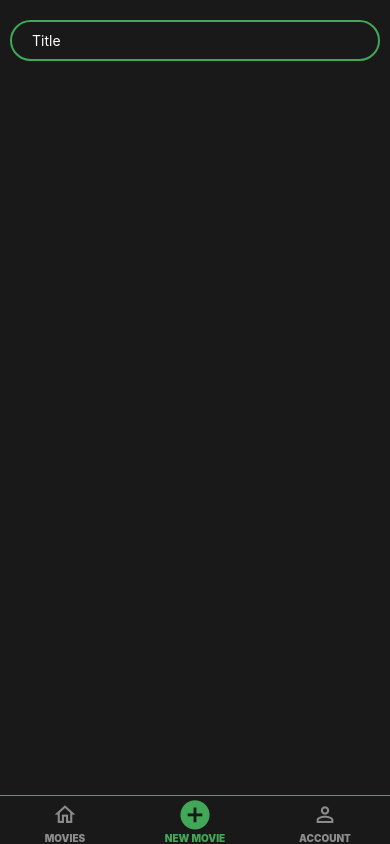
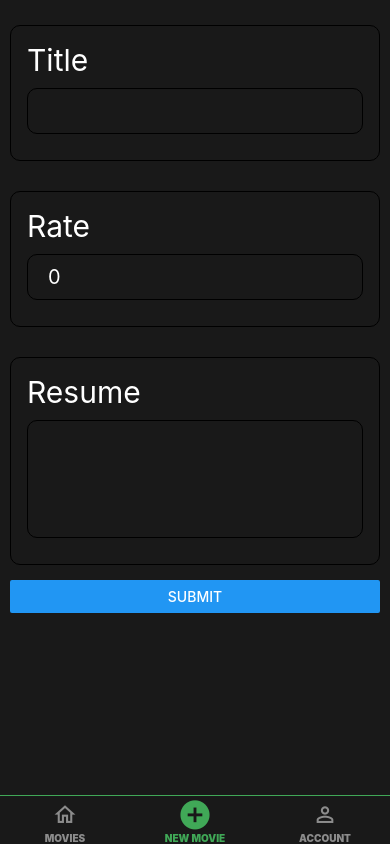
Before and after one commit to yousoumar/movie-ratings, a React Native app: screen /NewMovie in a window 390 px wide. Built offline with nearby package versions, Linux system fonts and the light colour scheme.

Commit message:
📦 NEW: implement adding new movie

```diff
--- /dev/null
+++ b/src/components/FormField.tsx
@@ -0,0 +1,55 @@
+import React from "react";
+import { useFormikContext } from "formik";
+import { StyleSheet, TextInput, TextInputProps, View } from "react-native";
+import AppText from "./AppText";
+import { colors, sizes } from "../config/variables";
+
+interface Props extends TextInputProps {
+  name: string;
+  label: string;
+}
+const FormField: React.FC<Props> = ({ name, label, ...otherProps }) => {
+  const { setFieldTouched, setFieldValue, errors, touched, values } =
+    useFormikContext<any>();
+
+  return (
+    <View style={styles.container}>
+      <AppText style={styles.label}>{label}</AppText>
+      <TextInput
+        style={styles.input}
+        onBlur={() => setFieldTouched(name)}
+        onChangeText={(text) => setFieldValue(name, text)}
+        value={values[name]}
+        {...otherProps}
+      />
+      {touched[name] && (
+        <AppText style={{ color: colors.error }}>{errors[name]}</AppText>
+      )}
+    </View>
+  );
+};
+
+const styles = StyleSheet.create({
+  container: {
+    marginVertical: 15,
+    borderWidth: 1,
+    borderColor: colors.black,
+    padding: 16,
+    borderRadius: 10,
+  },
+  label: {
+    fontSize: sizes.secondary,
+  },
+  input: {
+    marginVertical: 10,
+    borderColor: colors.black,
+    borderWidth: 1,
+    paddingVertical: 10,
+    paddingHorizontal: 20,
+    borderRadius: 10,
+    color: colors.white,
+    fontSize: sizes.normal,
+  },
+});
+
+export default FormField;
--- a/src/config/variables.ts
+++ b/src/config/variables.ts
@@ -3,6 +3,7 @@ export const colors = {
   white: "white",
   black: "black",
   background: "#191919",
+  error: "crimson",
 };
 
 export const sizes = {
--- /dev/null
+++ b/src/contexts/MoviesContext.tsx
@@ -0,0 +1,26 @@
+import React, { createContext, FC, useContext, useState } from "react";
+import { View, StyleSheet } from "react-native";
+import { MovieInterface } from "../data/data";
+import { useFetchAllMovies } from "../hooks/api";
+
+interface ContextInterface {
+  data: MovieInterface[];
+  setData: React.Dispatch<React.SetStateAction<MovieInterface[]>>;
+}
+const DataContext = createContext<ContextInterface>({} as any);
+export const useDataContext = () => {
+  return useContext(DataContext);
+};
+
+interface Props {}
+
+const MoviesContext: FC<Props> = ({ children }) => {
+  const [data, setData] = useState<MovieInterface[]>(useFetchAllMovies());
+  return (
+    <DataContext.Provider value={{ data, setData }}>
+      {children}
+    </DataContext.Provider>
+  );
+};
+
+export default MoviesContext;
--- a/src/hooks/api.ts
+++ b/src/hooks/api.ts
@@ -7,3 +7,12 @@ export const useFetchAllMovies = () => {
 export const useFetchMovieByID = (id: string) => {
   return data.find((d) => d.id === id) as MovieInterface;
 };
+
+export const useAddNewMovie = (
+  title: string,
+  rate: number,
+  resume: string,
+  id: string
+) => {
+  data.unshift({ title, rate, resume, id });
+};
--- a/src/navigators/MoviesStackNavigator.tsx
+++ b/src/navigators/MoviesStackNavigator.tsx
@@ -2,6 +2,7 @@ import { createNativeStackNavigator } from "@react-navigation/native-stack";
 import React, { FC } from "react";
 import { StyleSheet } from "react-native";
 import { sizes, weights } from "../config/variables";
+import MoviesContext from "../contexts/MoviesContext";
 import CreateMovieScreen from "../screens/CreateMovieScreen";
 import MovieDetailsScreen from "../screens/MovieDetailsScreen";
 import MoviesScreen from "../screens/MoviesScreen";
@@ -17,6 +18,7 @@ export type MoviesStackNavigatorProp = {
 const MoviesStackNavigator: FC<Props> = () => {
   const Stack = createNativeStackNavigator<MoviesStackNavigatorProp>();
   return (
+    <MoviesContext>
       <Stack.Navigator
         screenOptions={{
           headerBackTitleVisible: false,
@@ -46,6 +48,7 @@ const MoviesStackNavigator: FC<Props> = () => {
           component={CreateMovieScreen}
         />
       </Stack.Navigator>
+    </MoviesContext>
   );
 };
 
--- a/src/screens/CreateMovieScreen.tsx
+++ b/src/screens/CreateMovieScreen.tsx
@@ -1,9 +1,12 @@
+import { NativeStackScreenProps } from "@react-navigation/native-stack";
 import { Formik } from "formik";
 import React, { FC } from "react";
-import { StyleSheet, TextInput, View } from "react-native";
+import { Button, StyleSheet, View } from "react-native";
 import * as Yup from "yup";
-import AppText from "../components/AppText";
-import { colors } from "../config/variables";
+import FormField from "../components/FormField";
+import { colors, sizes } from "../config/variables";
+import { useAddNewMovie } from "../hooks/api";
+import { MoviesStackNavigatorProp } from "../navigators/MoviesStackNavigator";
 import Screen from "./Screen";
 
 const validationSchema = Yup.object().shape({
@@ -12,23 +15,38 @@ const validationSchema = Yup.object().shape({
   rate: Yup.number().required().min(0).label("Rate"),
 });
 
-interface CreateScreenPropos {}
+type Props = NativeStackScreenProps<MoviesStackNavigatorProp, "CreateMovie">;
 
-const CreateMovieScreen: FC<CreateScreenPropos> = (props) => {
+const CreateMovieScreen: FC<Props> = ({ navigation }) => {
   return (
     <Screen>
       <Formik
-        initialValues={{ title: "", resume: "", rate: "" }}
-        onSubmit={() => {}}
+        initialValues={{ title: "", resume: "", rate: 0 }}
+        onSubmit={(values, { resetForm }) => {
+          useAddNewMovie(
+            values.title,
+            values.rate,
+            values.resume,
+            Math.random().toString()
+          );
+          resetForm();
+          navigation.navigate("Movies");
+        }}
         validationSchema={validationSchema}
       >
-        <View style={styles.container}>
-          <TextInput
-            placeholder="Title"
-            style={styles.input}
-            placeholderTextColor={colors.white}
-          />
-        </View>
+        {({ handleSubmit }) => (
+          <View style={styles.container}>
+            <FormField name="title" label="Title"></FormField>
+            <FormField name="rate" label="Rate"></FormField>
+            <FormField
+              numberOfLines={4}
+              multiline={true}
+              name="resume"
+              label="Resume"
+            ></FormField>
+            <Button title="Submit" onPress={() => handleSubmit()} />
+          </View>
+        )}
       </Formik>
     </Screen>
   );
@@ -38,6 +56,9 @@ const styles = StyleSheet.create({
   container: {
     padding: 10,
   },
+  label: {
+    fontSize: sizes.secondary,
+  },
   input: {
     marginVertical: 10,
     borderColor: colors.primary,
@@ -46,6 +67,7 @@ const styles = StyleSheet.create({
     paddingHorizontal: 20,
     borderRadius: 30,
     color: colors.primary,
+    fontSize: sizes.normal,
   },
 });
 
--- a/src/screens/MoviesScreen.tsx
+++ b/src/screens/MoviesScreen.tsx
@@ -1,17 +1,17 @@
 import React, { FC } from "react";
 import { FlatList, StyleSheet, TextInput } from "react-native";
 import MovieCard from "../components/MovieCard";
-import { useFetchAllMovies } from "../hooks/api";
 import Screen from "./Screen";
 
 import { MoviesStackNavigatorProp } from "../navigators/MoviesStackNavigator";
 import { NativeStackScreenProps } from "@react-navigation/native-stack";
 import { colors } from "../config/variables";
+import { useDataContext } from "../contexts/MoviesContext";
 
 type Props = NativeStackScreenProps<MoviesStackNavigatorProp, "Movies">;
 
-const MoviesScreen: FC<Props> = ({ navigation }) => {
-  const data = useFetchAllMovies();
+const MoviesScreen: FC<Props> = () => {
+  const { data } = useDataContext();
   return (
     <Screen>
       <TextInput
@@ -35,10 +35,10 @@ const styles = StyleSheet.create({
   input: {
     marginHorizontal: 20,
     marginVertical: 10,
-    borderColor: colors.primary,
+    borderColor: colors.white,
     borderWidth: 2,
     padding: 10,
-    borderRadius: 30,
+    borderRadius: 10,
     fontSize: 20,
     textAlign: "center",
   },
```
Lines whose indentation alone changed are shown as unchanged.
